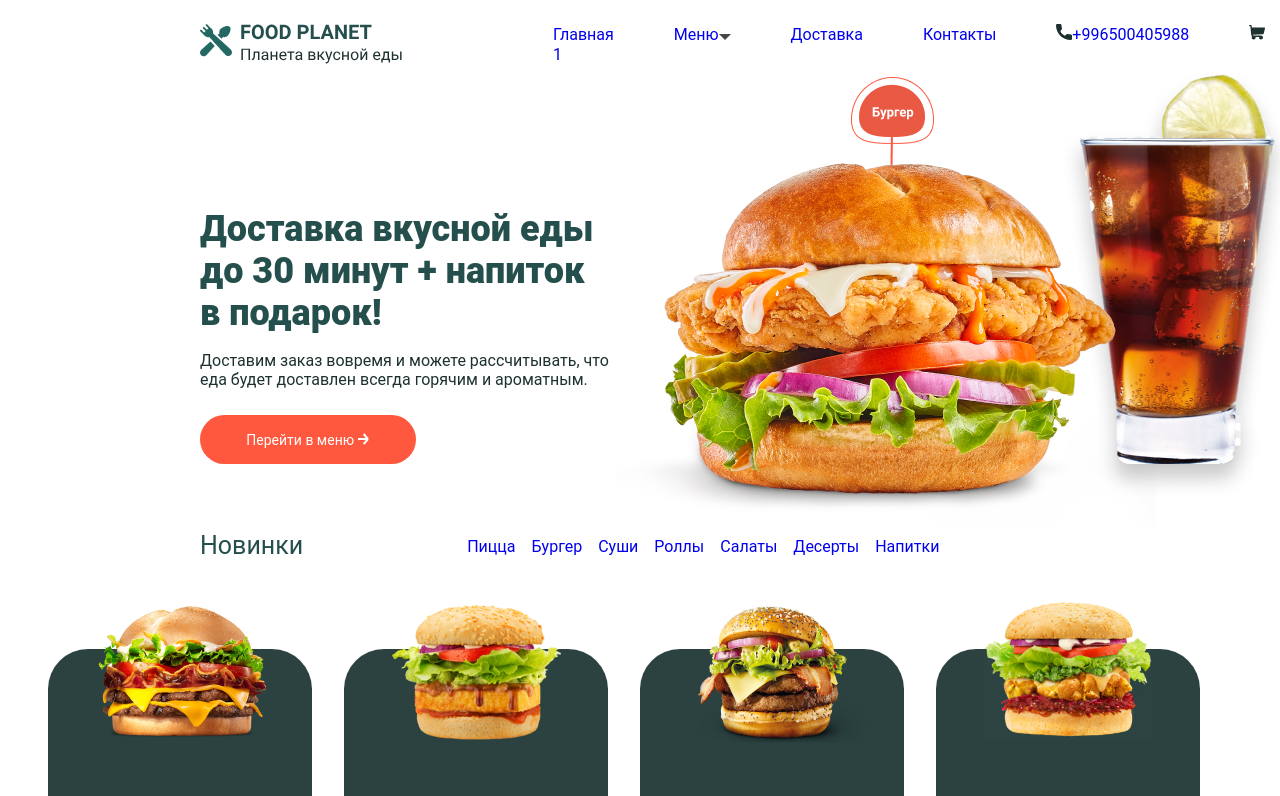
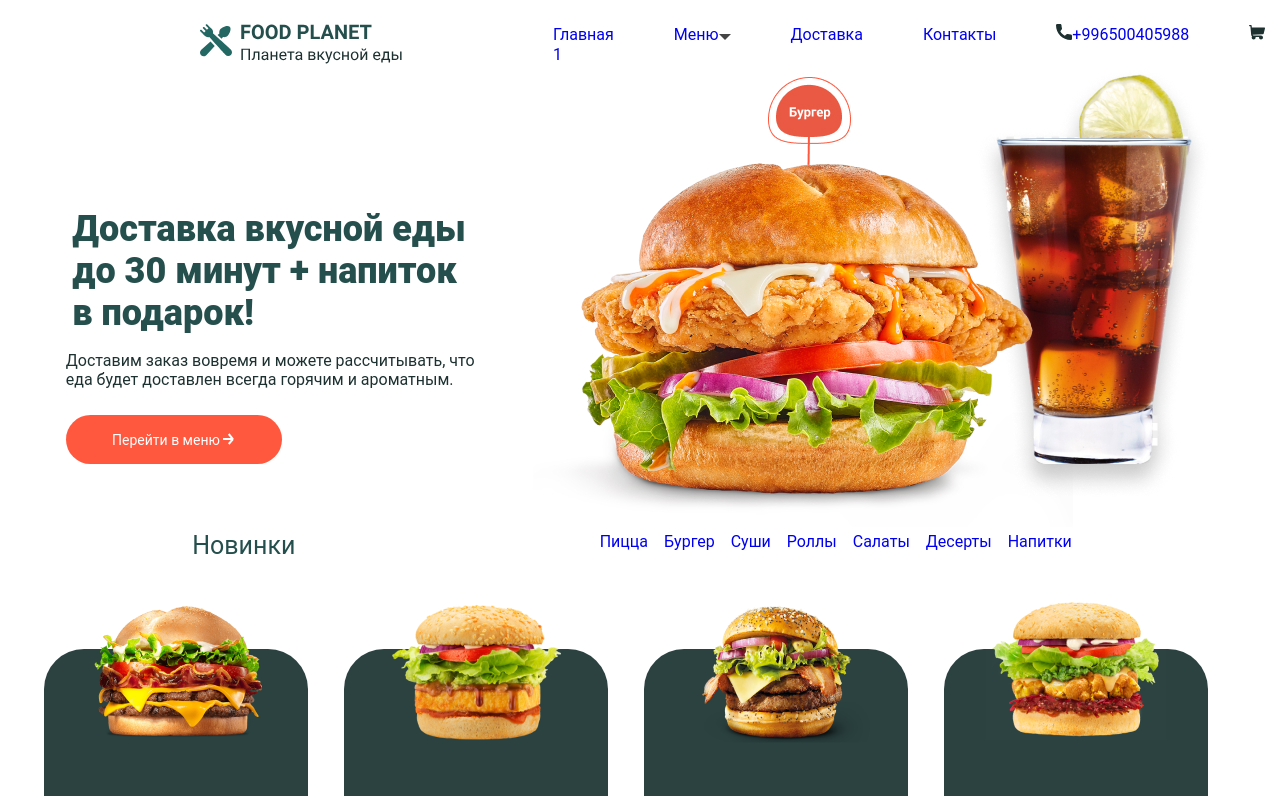
Before and after one commit to JyldyzMukaeva/food-planet, a React (Create React App) app: page / in a window 1280 px wide. Shown: the top 796 px of the page. Built offline with nearby package versions, Linux system fonts and the light colour scheme.

Commit message:
feat: new styles added.

```diff
--- a/src/App.css
+++ b/src/App.css
@@ -44,7 +44,7 @@
 }
 
 body, ul, li, p, div, h1, h2, h3{
-  margin: 0;
+  margin: 0 auto;
   padding: 0;
   /*box-sizing: border-box;*/
 }
--- a/src/App.js
+++ b/src/App.js
@@ -1,14 +1,9 @@
 import React from "react";
 import './App.css';
 import Header from "./Components/Header/Header";
-import MainBlock from "./pages/MainPage/components/MainBlock/MainBlock";
-import NewProducts from "./pages/MainPage/components/NewProducts/NewProducts";
-import Burgers from "./pages/MainPage/components/Burgers/Burgers";
-import Menu from "./pages/MainPage/components/Menu/Menu";
 import Footer from "./Components/Footer/Footer";
-import Pizza from "./pages/MainPage/components/Pizza/Pizza";
-import Information from "./pages/MainPage/components/Information/Information";
-import Feedback from "./pages/MainPage/components/Feedback/Feedback";
+import MainPage from "./pages/MainPage/MainPage";
+
 
 
 
@@ -16,15 +11,11 @@ import Feedback from "./pages/MainPage/components/Feedback/Feedback";
 function App() {
   return (
       <>
+
         <Header/>
-        <MainBlock/>
-        <NewProducts/>
-        <Burgers/>
-        <Menu/>
-        <Pizza/>
-        <Information/>
-        <Feedback/>
+        <MainPage/>
         <Footer/>
+
 
       </>
   );
--- a/src/pages/MainPage/MainPage.js
+++ b/src/pages/MainPage/MainPage.js
@@ -0,0 +1,28 @@
+import React from 'react';
+import MainBlock from "./components/MainBlock/MainBlock";
+import NewProducts from "./components/NewProducts/NewProducts";
+import Burgers from "./components/Burgers/Burgers";
+import Menu from "./components/Menu/Menu";
+import Pizza from "./components/Pizza/Pizza";
+import Information from "./components/Information/Information";
+import Feedback from "./components/Feedback/Feedback";
+import styles from "./MainPage.module.css";
+
+
+const MainPage = () => {
+    return (
+        <>
+        <div className={styles.main}>
+            <MainBlock/>
+            <NewProducts/>
+            <Burgers/>
+            <Menu/>
+            <Pizza/>
+            <Information/>
+            <Feedback/>
+        </div>
+        </>
+    );
+};
+
+export default MainPage;
--- a/src/pages/MainPage/MainPage.module.css
+++ b/src/pages/MainPage/MainPage.module.css
@@ -0,0 +1,3 @@
+.main{
+    width: 1200px;
+}
--- a/src/pages/MainPage/components/Burgers/Burgers.module.css
+++ b/src/pages/MainPage/components/Burgers/Burgers.module.css
@@ -5,6 +5,7 @@
     text-align: center;
     position: relative;
     margin-top: 88.75px;
+
 }
 .burgers img{
     position: relative;
--- a/src/pages/MainPage/components/MainBlock/MainBlock.module.css
+++ b/src/pages/MainPage/components/MainBlock/MainBlock.module.css
@@ -6,7 +6,7 @@
 
 .message1{
     margin-top: 144px;
-    margin-left: 200px;
+
 }
 .message1 h1{
     color: #254F4C;
--- a/src/pages/MainPage/components/NewProducts/NewProducts.module.css
+++ b/src/pages/MainPage/components/NewProducts/NewProducts.module.css
@@ -1,7 +1,7 @@
 .newProducts{
     background-color: white;
     display: flex;
-    align-items: center;
+
 
 }
 
@@ -19,6 +19,5 @@
     font-family: Roboto,serif;
     color: #254F4C;
     margin-top: 89px;
-    margin-left: 200px;
-    margin-right: 164px;
+    /*margin-right: 164px;*/
 }
```
